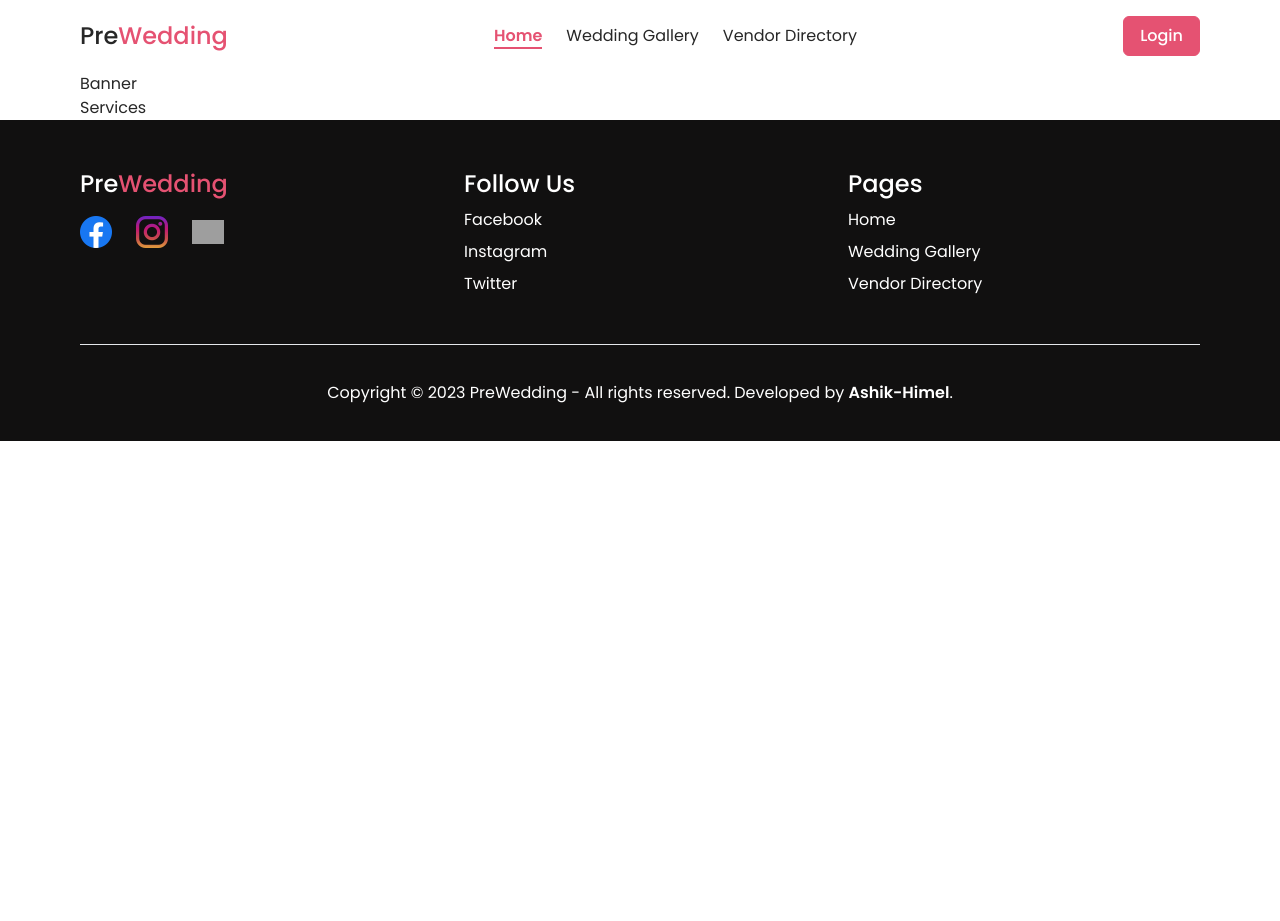
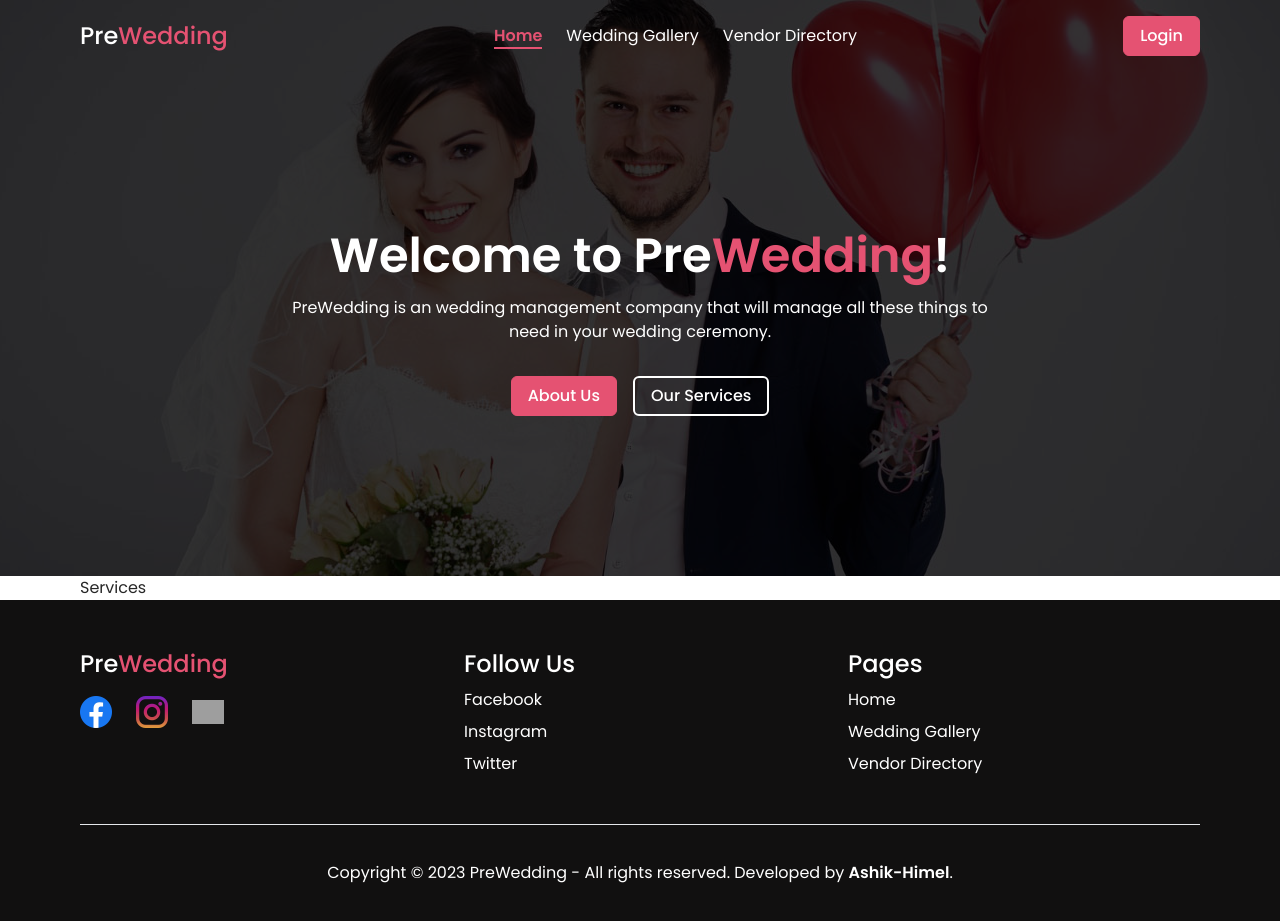
Before and after one commit to Ashik-Himel/pre-wedding, a React (Vite) app: page / in a window 1280 px wide. Before the commit the page ends 800 px from the top, so only its background shows below. Built offline with nearby package versions, Linux system fonts and the light colour scheme; grey boxes are pictures that could not be loaded; some icons are missing.

Commit message:
banner section added

```diff
--- a/src/components/Banner.jsx
+++ /dev/null
@@ -1,11 +0,0 @@
-const Banner = () => {
-  return (
-    <section>
-      <div className="container">
-        <h2>Banner</h2>
-      </div>
-    </section>
-  );
-};
-
-export default Banner;
--- /dev/null
+++ b/src/components/header/Banner.jsx
@@ -0,0 +1,18 @@
+import { Link } from "react-router-dom";
+
+const Banner = () => {
+  return (
+    <section className="py-10 md:py-20 lg:py-40 text-center">
+      <div className="container">
+        <h1 className="text-3xl md:text-5xl font-semibold mb-4">Welcome to Pre<span className="text-primary">Wedding</span>!</h1>
+        <p className="max-w-[700px] mx-auto mb-8">PreWedding is an wedding management company that will manage all these things to need in your wedding ceremony.</p>
+        <div className="flex justify-center items-center gap-4 flex-wrap">
+          <Link to='#about' className="btn btn-primary">About Us</Link>
+          <Link to='#services' className="btn btn-outline">Our Services</Link>
+        </div>
+      </div>
+    </section>
+  );
+};
+
+export default Banner;
--- a/src/components/header/Header.jsx
+++ b/src/components/header/Header.jsx
@@ -1,10 +1,18 @@
+import { useLocation } from "react-router-dom";
 import Navbar from "./Navbar";
+import Banner from "./Banner";
+import bannerBg from "../../assets/images/banner.jpg";
 
 const Header = () => {
+  const {pathname} = useLocation();
+
   return (
-    <header>
+    <header className="bg-center bg-[rgba(0,0,0,0.8)] bg-blend-overlay text-white" style={pathname === '/' ? {backgroundImage: `url("${bannerBg}")`} : {}}>
       <div className="container">
         <Navbar />
+        {
+          pathname === '/' && <Banner />
+        }
       </div>
     </header>
   );
--- a/src/components/header/Navbar.jsx
+++ b/src/components/header/Navbar.jsx
@@ -14,7 +14,7 @@ const Navbar = () => {
         </div>
         <Link to='/' className="text-2xl font-medium">Pre<span className="text-primary">Wedding</span></Link>
       </div>
-      <ul className="bg-white md:bg-none flex flex-col md:flex-row justify-center items-center gap-6 fixed -left-full top-0 bottom-0 md:static w-full max-w-[300px] md:w-auto md:max-w-none [box-shadow:10px_0px_30px_30px_rgba(0,0,0,0.3)] md:shadow-none me-8 md:me-0 transition-[left] [&_a]:text-xl md:[&_a]:text-base z-10" style={drawerShow ? {left: 0} : {}}>
+      <ul className="bg-white text-text-color md:bg-[transparent] md:text-white flex flex-col md:flex-row justify-center items-center gap-6 fixed -left-full top-0 bottom-0 md:static w-full max-w-[300px] md:w-auto md:max-w-none [box-shadow:10px_0px_30px_30px_rgba(0,0,0,0.3)] md:shadow-none me-8 md:me-0 transition-[left] [&_a]:text-xl md:[&_a]:text-base z-10" style={drawerShow ? {left: 0} : {}}>
         <FaCircleXmark className="md:hidden text-3xl text-primary absolute right-6 top-6 cursor-pointer" onClick={() => setDrawerShow(false)} />
         <li>
           <NavLink to='/' className={({isActive}) => isActive ? 'text-primary font-semibold border-b-2 border-primary' : ''} onClick={() => setDrawerShow(false)}>Home</NavLink>
--- a/src/index.css
+++ b/src/index.css
@@ -3,7 +3,13 @@
 @tailwind utilities;
 
 @layer utilities {
+  .btn {
+    @apply text-base font-medium normal-case h-auto min-h-[40px] rounded-md;
+  }
   .btn-primary {
-    @apply text-base font-medium text-white normal-case h-auto min-h-[40px] rounded-md;
+    @apply text-white;
+  }
+  .btn-outline {
+    @apply border-2 border-white text-white;
   }
 }
--- a/src/pages/Home.jsx
+++ b/src/pages/Home.jsx
@@ -1,5 +1,4 @@
 import { Helmet } from "react-helmet-async";
-import Banner from "../components/Banner";
 import Services from "../components/Services";
 
 const Home = () => {
@@ -9,7 +8,6 @@ const Home = () => {
         <title>PreWedding - Your Wedding Planner</title>
       </Helmet>
 
-      <Banner />
       <Services />
     </main>
   );
```
Also changed, not shown: src/assets/images/banner.jpg (added), 6 other files (tests, documents, lock files or other folders).
